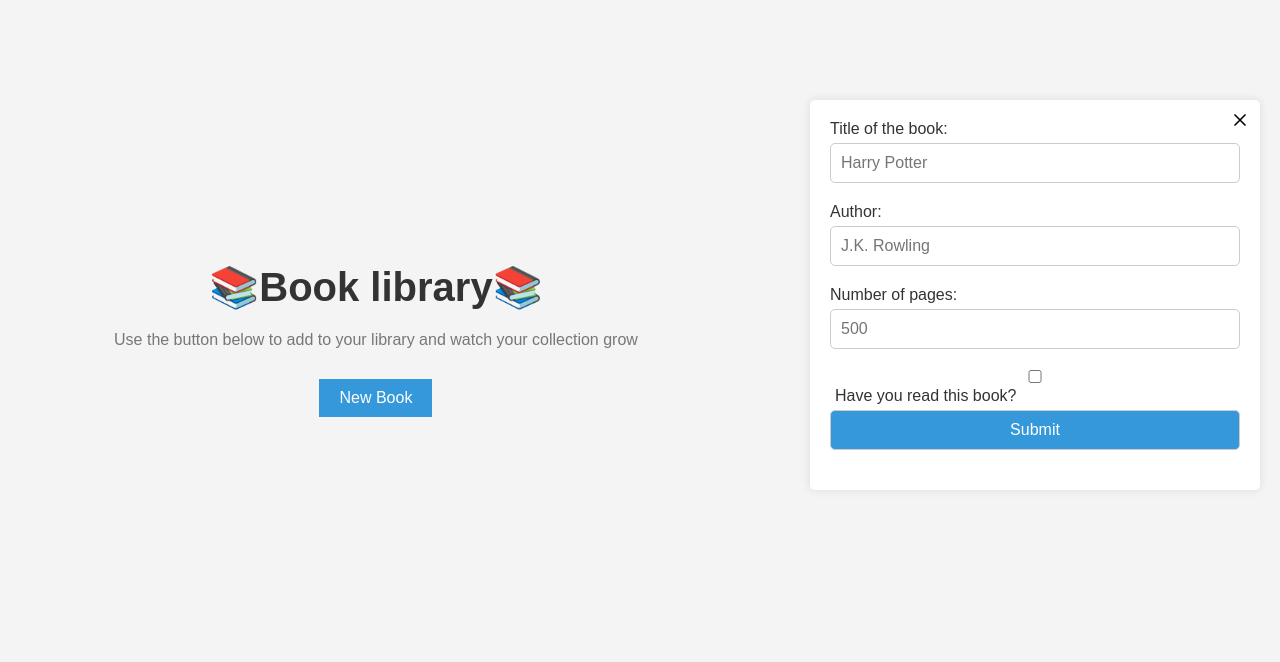
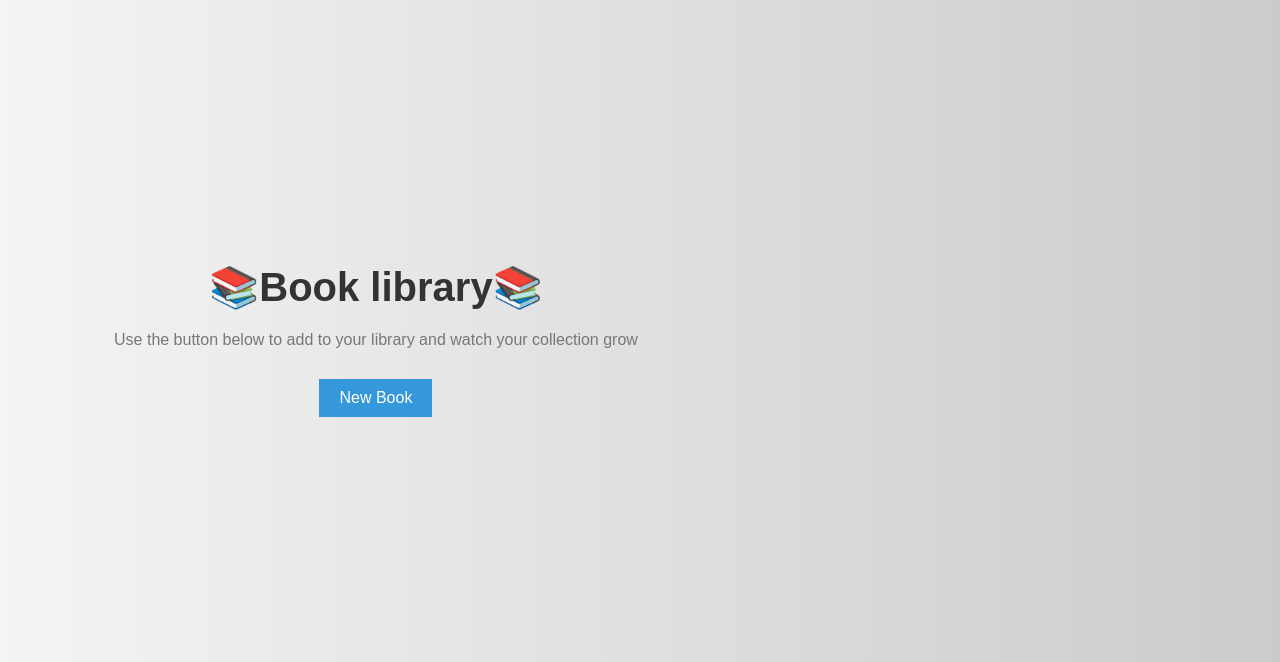
Before and after one commit to sasanedicbn/book-library, a website built with Vite: page book-library/index.html in a window 1280 px wide. Shown: the top 662 px of the page. Built offline with nearby package versions, Linux system fonts and the light colour scheme; a web font is replaced by a local one.

Commit message:
Create some changes

```diff
--- a/book-library/style.css
+++ b/book-library/style.css
@@ -5,7 +5,7 @@
 }
 body {
   font-family: Arial, sans-serif;
-  background-color: #f4f4f4;
+  background: linear-gradient(to right, #f4f4f4, #cbcbcb);
   margin: 0;
   padding: 0;
   box-sizing: border-box;
@@ -61,11 +61,11 @@ body {
   list-style-type: none;
   padding: 0;
 }
-
+/* FORM */
 .formado {
-  /* display: none; */
+  display: none;
   position: absolute;
-  right: 20px;
+  right: 25px;
   top: 100px;
   width: 450px;
   background-color: #fff;
@@ -115,8 +115,6 @@ input {
   fill: #333;
 }
 
-
-
 /* FOOTER */
 .footer-description {
   display: flex;
```
